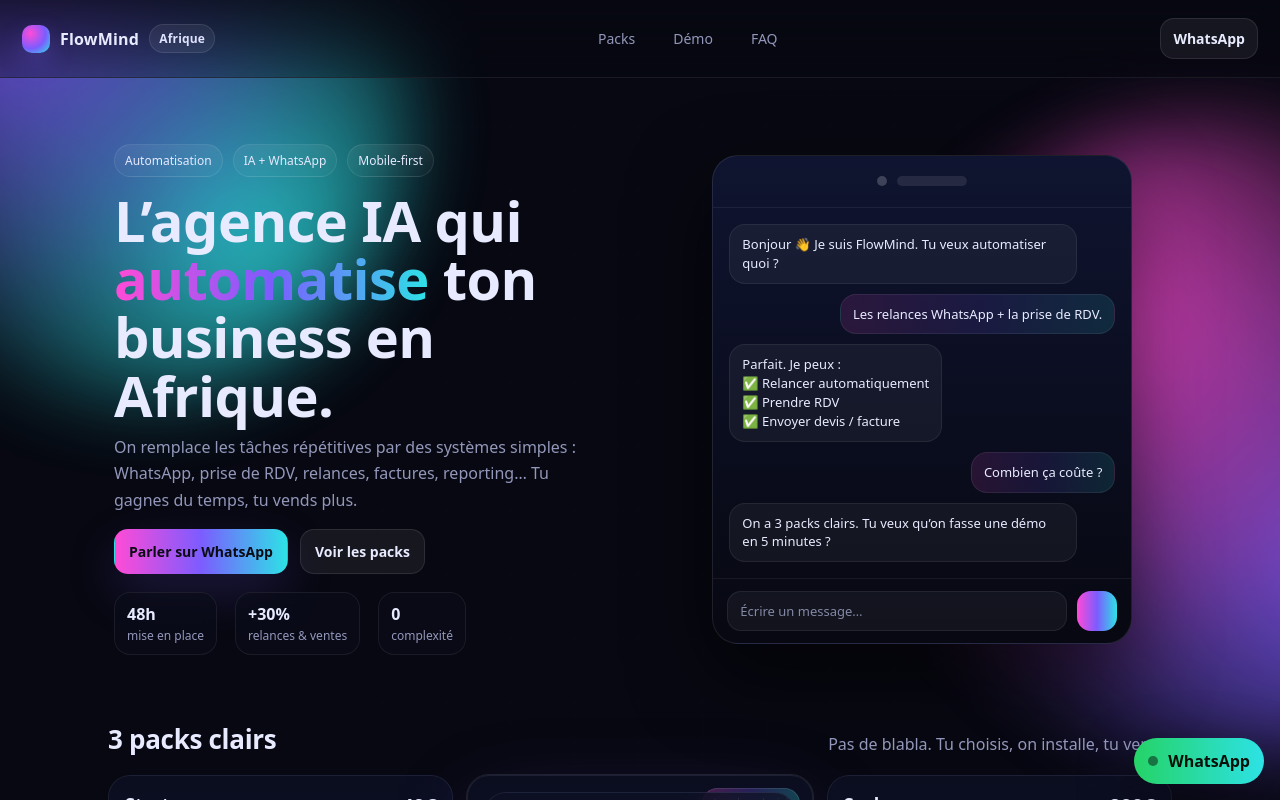
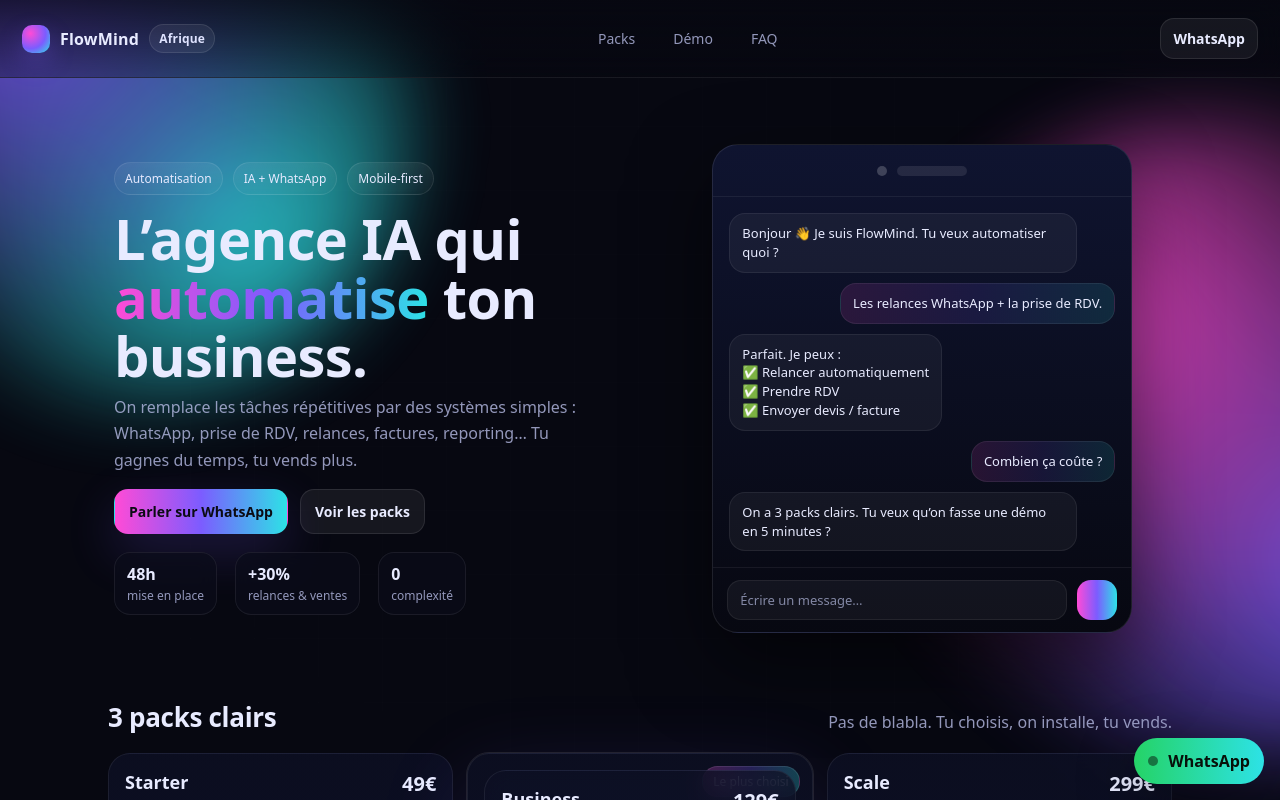
Before and after one commit to cherihane/FlowMind-Site, a React (Vite) app: page / in a window 1280 px wide. Shown: the top 800 px of the page. Built offline with nearby package versions, Linux system fonts and the light colour scheme.

Commit message:
new chatflow-style homepage

```diff
--- a/src/App.jsx
+++ b/src/App.jsx
@@ -88,7 +88,7 @@
 
             <h1 className="h1">
               L’agence IA qui <span className="grad">automatise</span> ton
-              business en Afrique.
+              business.
             </h1>
 
             <p className="lead">
```
